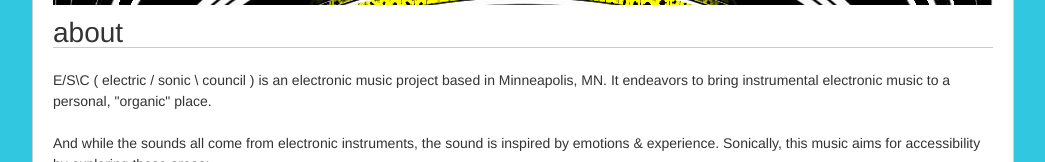
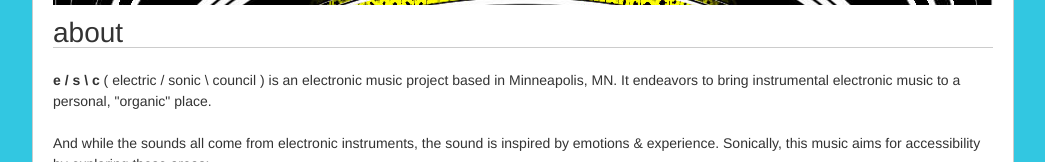
Before and after one commit to sundaysenergy/www.escsound.com, a plain HTML site: page about.html in a window 1280 px wide. Shown: the part 243-405 px from the top of the page, without its empty margins (117-1162 px from the left). Drawn offline with Linux system fonts and the light colour scheme.

Commit message:
updating about page

```diff
--- a/about.html
+++ b/about.html
@@ -42,7 +42,7 @@ jQuery.extend(Drupal.settings, { "basePath": "/" });
     					    <h1 id="page-title" >About</h1>    					              				</div><!-- #page-headline -->
 											<div id="node-2" class="node  node-page clear-block">
   <div class="content clear-block">
-            <p>E/S\C ( electric / sonic \ council ) is an electronic music project based in Minneapolis, MN. It endeavors to bring instrumental electronic music to a personal, "organic" place.</p>
+            <p><strong>e / s \ c</strong> ( electric / sonic \ council ) is an electronic music project based in Minneapolis, MN. It endeavors to bring instrumental electronic music to a personal, "organic" place.</p>
 						<p>And while the sounds all come from electronic instruments, the sound is inspired by emotions &amp; experience. Sonically, this music aims for accessibility by exploring these areas:</p>
 						<ul>
 							<li><span style="text-decoration: underline;">Rhythm</span> --&gt; The music should be danceable / movement-compelling...</li>
```
